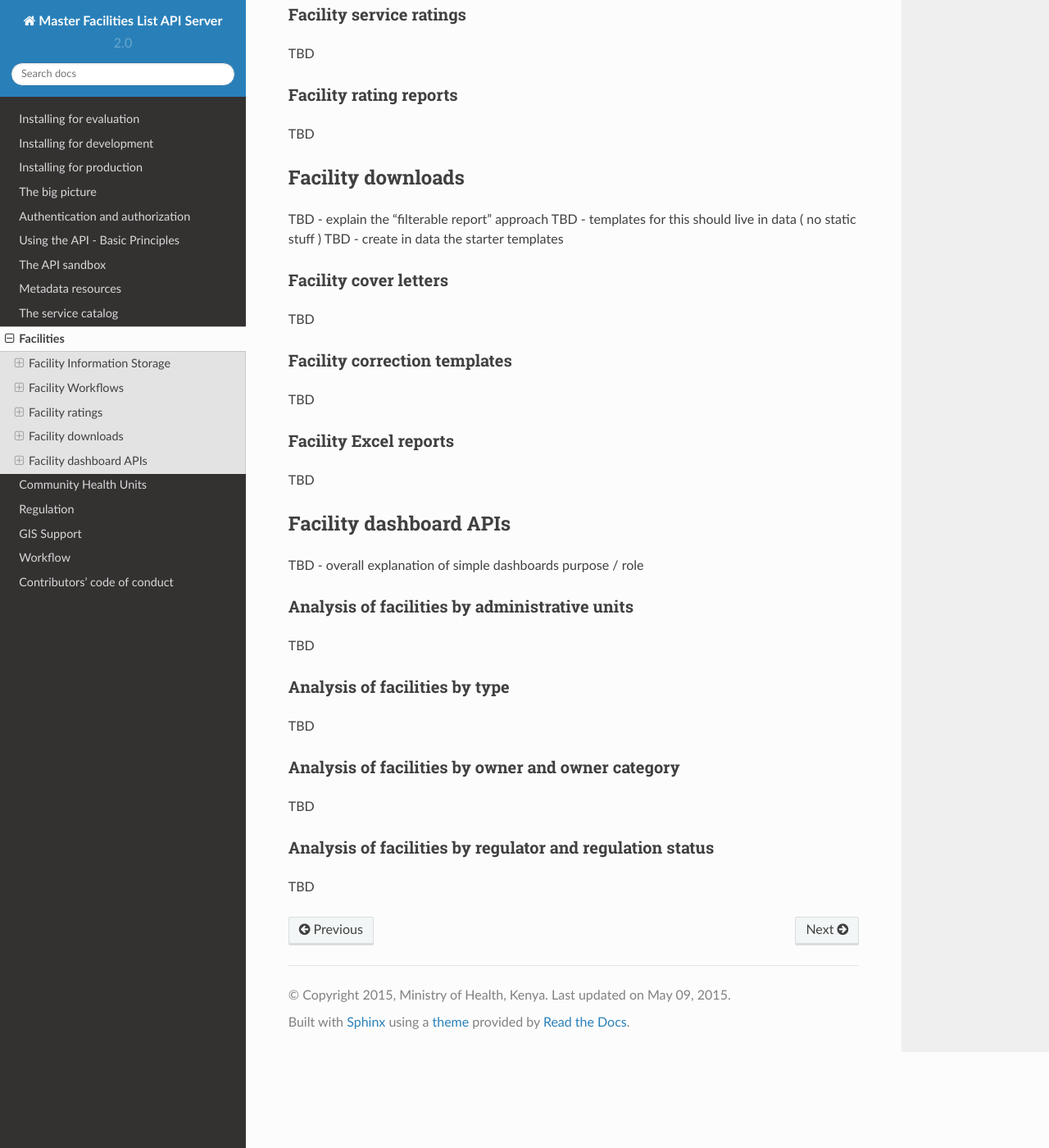
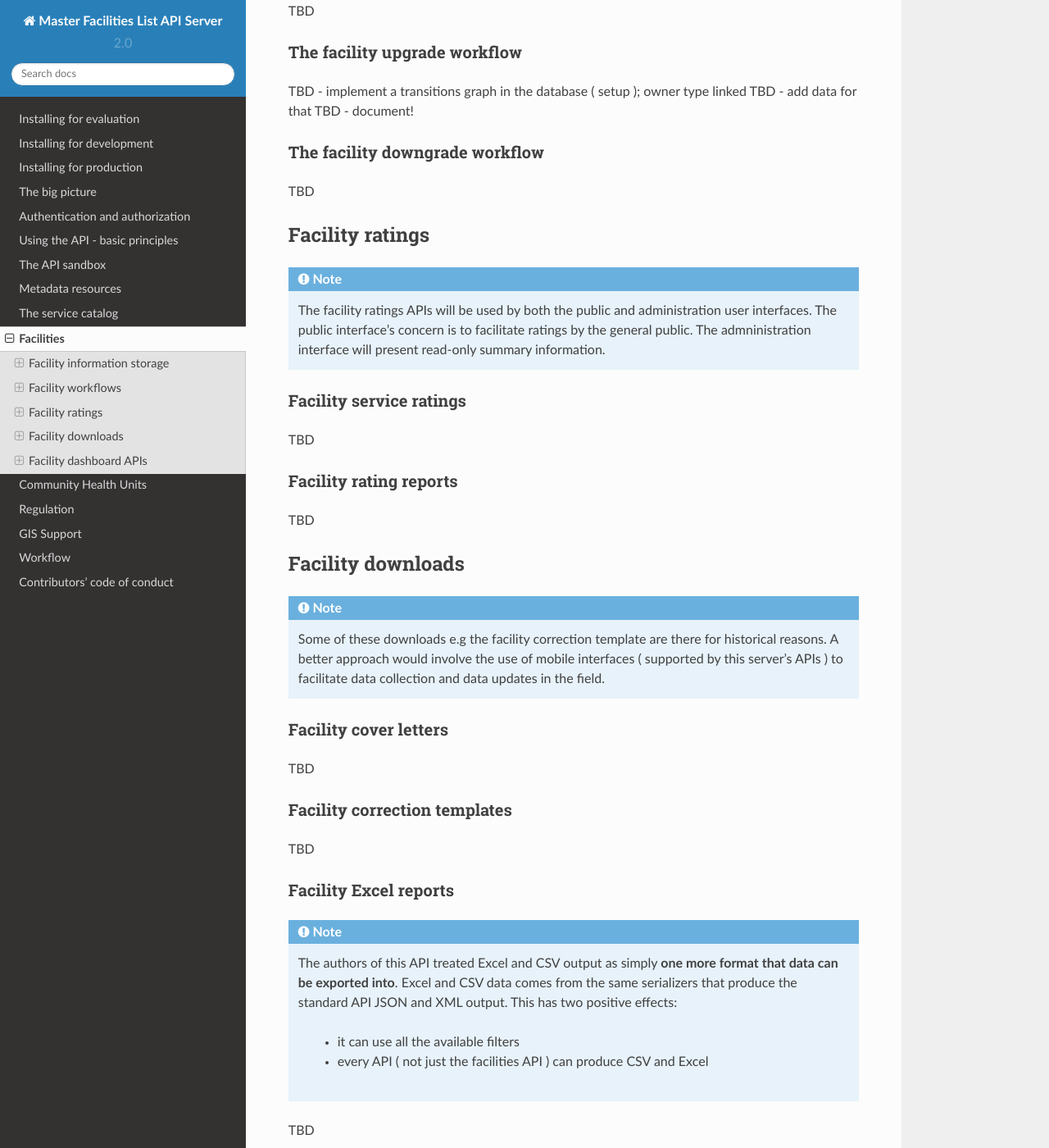
Before and after one commit to MasterFacilityList/mfl_api, a Sphinx documentation site: the page built from docs/10_facilities.rst, in a window 1280 px wide and 1400 px high, scrolled down 2451 px. Shown: the whole window at 82% size. Built offline with Sphinx 7.4.7 and the Read the Docs theme 2.0.0, drawn with Linux system fonts in a browser that asks for light colours; some of the changed text lies outside the part shown.

Commit message:
Added notes on CSV and Excel export being universal

```diff
--- a/docs/06_api.rst
+++ b/docs/06_api.rst
@@ -1,4 +1,4 @@
-Using the API - Basic Principles
+Using the API - basic principles
 ==================================
 .. include:: substitutes.txt
 
--- a/docs/10_facilities.rst
+++ b/docs/10_facilities.rst
@@ -49,30 +49,46 @@ Facility dashboard APIS         * Analysis by administrative units
 
     Codes that are issued under MFL 2 will start at `100000`.
 
-Facility Information Storage
+Facility information storage
 -------------------------------
+
+.. note::
+
+    These APIs are the "heart" of the MFL system. A well-behaved front-end
+    should take an integrated approach, presenting output from these APIs
+    under one set of screens ( instead of five sets, one for each resource
+    type ).
+
 Facilities
 +++++++++++++
 TBD
 
-Facility Physical Addresses
+Facility physical addresses
 ++++++++++++++++++++++++++++++
 TBD
 
-Facility Contacts
+Facility contacts
 +++++++++++++++++++
 TBD
 
-Facility Units
+Facility units
 ++++++++++++++++
 TBD
 
-Facility Services
+Facility services
 ++++++++++++++++++++
 TBD
 
-Facility Workflows
+Facility workflows
 ---------------------
+
+.. note::
+
+    These five workflows are the day-to-day operations performed on the MFL
+    system. A well behaved front-end should integrate them into the facility
+    information screens that handle the facility information services mentioned
+    above, rather than give each of these its own set of screens.
+
 The Facility approval workflow
 +++++++++++++++++++++++++++++++++
 TBD - Makers, checkers
@@ -97,6 +113,14 @@ TBD
 
 Facility ratings
 -------------------
+
+.. note::
+
+    The facility ratings APIs will be used by both the public and
+    administration user interfaces. The public interface's concern is to
+    facilitate ratings by the general public. The admninistration interface
+    will present read-only summary information.
+
 Facility service ratings
 +++++++++++++++++++++++++++
 TBD
@@ -107,9 +131,13 @@ TBD
 
 Facility downloads
 -----------------------
-TBD - explain the "filterable report" approach
-TBD - templates for this should live in data ( no static stuff )
-TBD - create in data the starter templates
+
+.. note::
+
+    Some of these downloads e.g the facility correction template are there for
+    historical reasons. A better approach would involve the use of mobile
+    interfaces ( supported by this server's APIs ) to facilitate data
+    collection and data updates in the field.
 
 Facility cover letters
 ++++++++++++++++++++++++++
@@ -121,6 +149,17 @@ TBD
 
 Facility Excel reports
 +++++++++++++++++++++++++
+
+.. note::
+
+    The authors of this API treated Excel and CSV output as simply **one more
+    format that data can be exported into**. Excel and CSV data comes from the
+    same serializers that produce the standard API JSON and XML output. This
+    has two positive effects:
+
+        * it can use all the available filters
+        * every API ( not just the facilities API ) can produce CSV and Excel
+
 TBD
 
 Facility dashboard APIs
```
